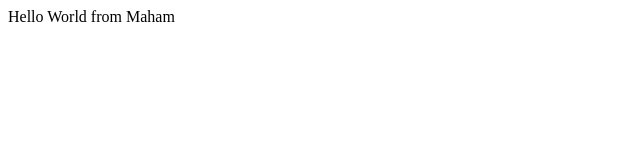
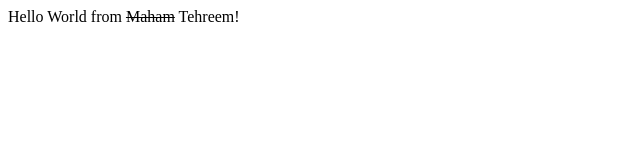
Before and after one commit to MahamYasir/Bootcamp_2020, a plain HTML site: page index.html in a window 1280 px wide. Shown: the full height of the page, 0-640 px from the left. Drawn offline with Linux system fonts and the light colour scheme.

Commit message:
updated index.html
No Maham, it's Hello World from Tehreem

```diff
--- a/index.html
+++ b/index.html
@@ -5,7 +5,7 @@
 </head>
 <body>
     <div>
-        Hello World from Maham
+        Hello World from <s>Maham</s> Tehreem!
     </div>
 </body>
 </html>
```
